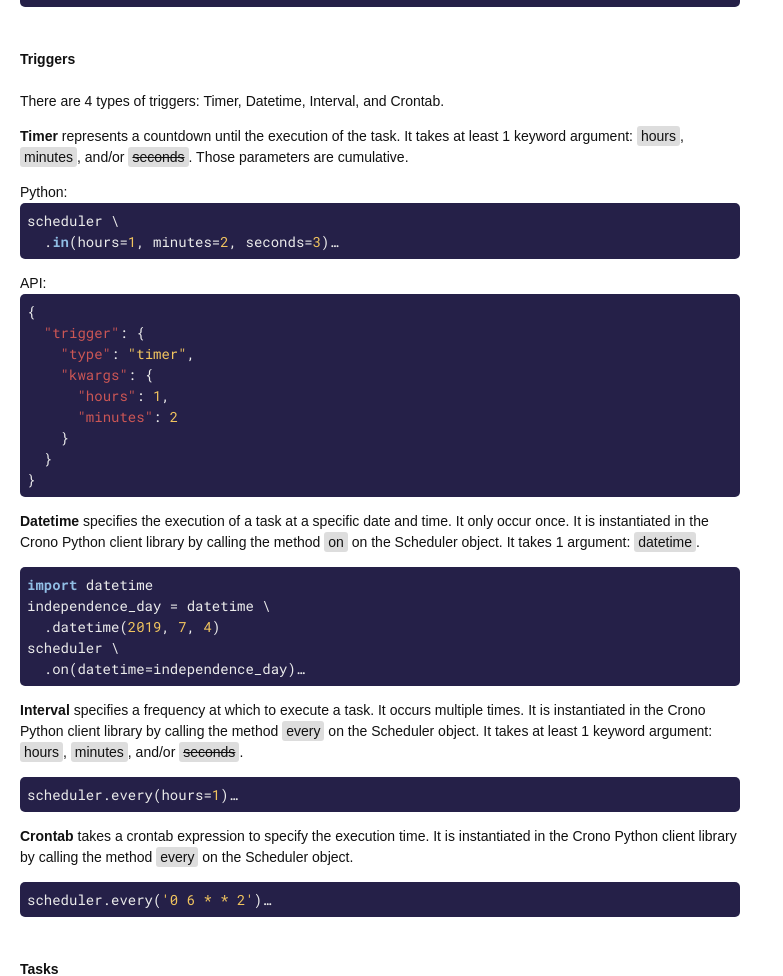
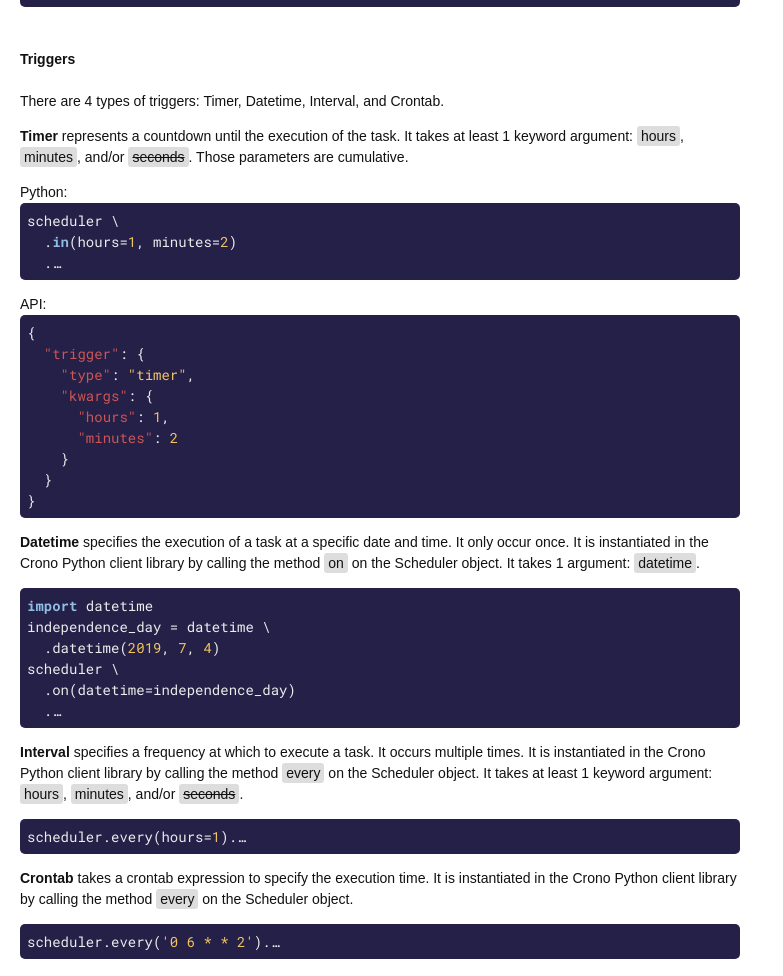
Before and after one commit to gduverger/crono, a Python web app: template api/templates/index.html in a window 1280 px wide. Shown: the part 1218-2194 px from the top of the page, without its empty margins (0-783 px from the left). Run offline with Jinja, Linux system fonts and the light colour scheme; the template is opened without the code that fills it, so the values that code supplies are empty; some libraries are stand-ins or nearby versions; some web fonts are replaced.

Commit message:
&hellip;

```diff
--- a/api/templates/index.html
+++ b/api/templates/index.html
@@ -92,7 +92,8 @@ def hello(args, **kwargs):
 
 Python:
 <pre class="bp"><code class="python">scheduler<span class="br"> \
-  </span>.<b class="hljs-keyword-in">in</b>(hours=1, minutes=2, <s>seconds=3</s>)…</code></pre>
+  </span>.<b class="hljs-keyword-in">in</b>(hours=1, minutes=2)<span class="br">
+  </span>.<span class="quiet">&hellip;</span></code></pre>
 
 API:
 <pre><code class="json">{
@@ -111,15 +112,16 @@ API:
 independence_day = datetime<span class="br"> \
   </span>.datetime(2019, 7, 4)
 scheduler<span class="br"> \
-  </span>.<b>on</b>(datetime=independence_day)…</code></pre>
+  </span>.<b>on</b>(datetime=independence_day)<span class="br">
+  </span>.<span class="quiet">&hellip;</span></code></pre>
 
 			<p><b>Interval</b> specifies a frequency at which to execute a task. It occurs multiple times. It is instantiated in the Crono Python client library by calling the method <code>every</code> on the Scheduler object. It takes at least 1 keyword argument: <code>hours</code>, <code>minutes</code>, and/or <s><code>seconds</code></s>.</p>
 
-<pre><code class="python">scheduler.<b>every</b>(hours=1)…</code></pre>
+<pre><code class="python">scheduler.<b>every</b>(hours=1).<span class="quiet">&hellip;</span></code></pre>
 
 			<p><b>Crontab</b> takes a crontab expression to specify the execution time. It is instantiated in the Crono Python client library by calling the method <code>every</code> on the Scheduler object.</p>
 
-<pre><code class="python">scheduler.<b>every</b>('0 6 * * 2')…</code></pre>
+<pre><code class="python">scheduler.<b>every</b>('0 6 * * 2').<span class="quiet">&hellip;</span></code></pre>
 
 			<a name="tasks"></a>
 			<h2>Tasks</h2>
```
